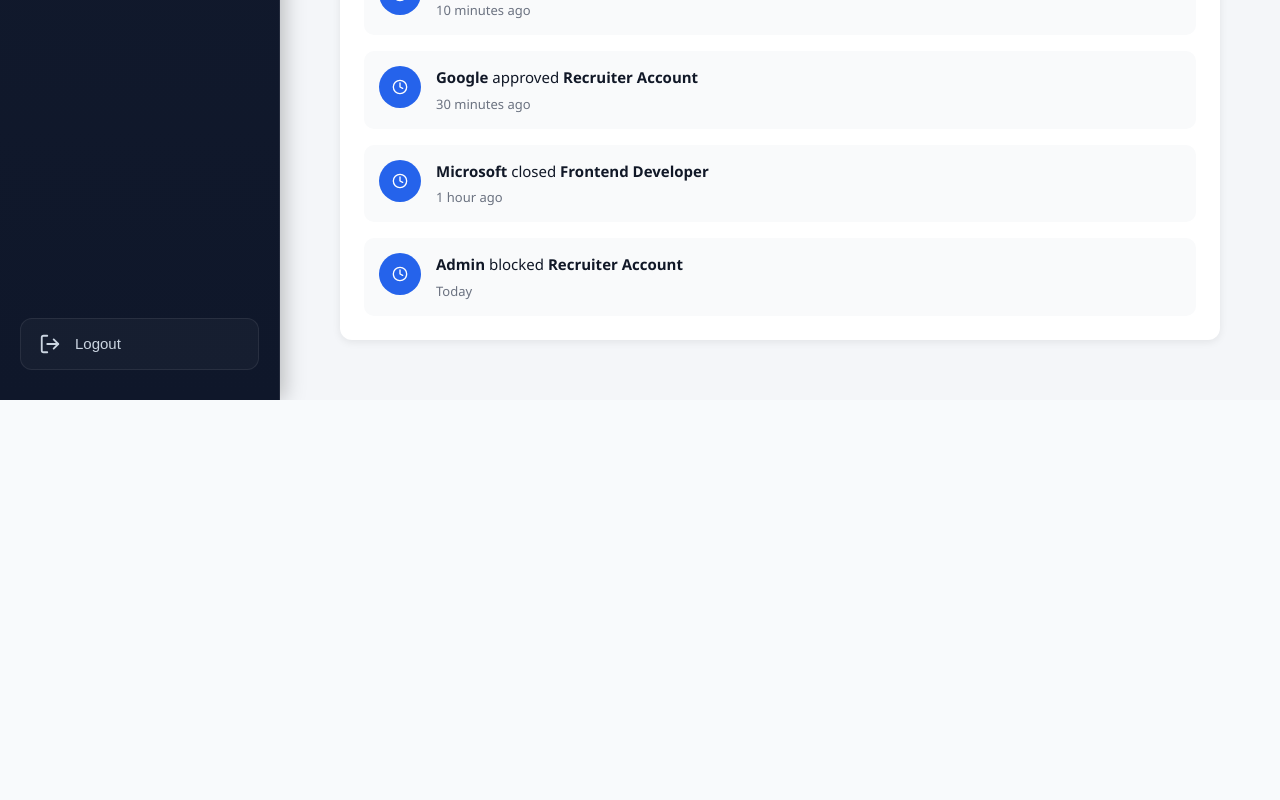
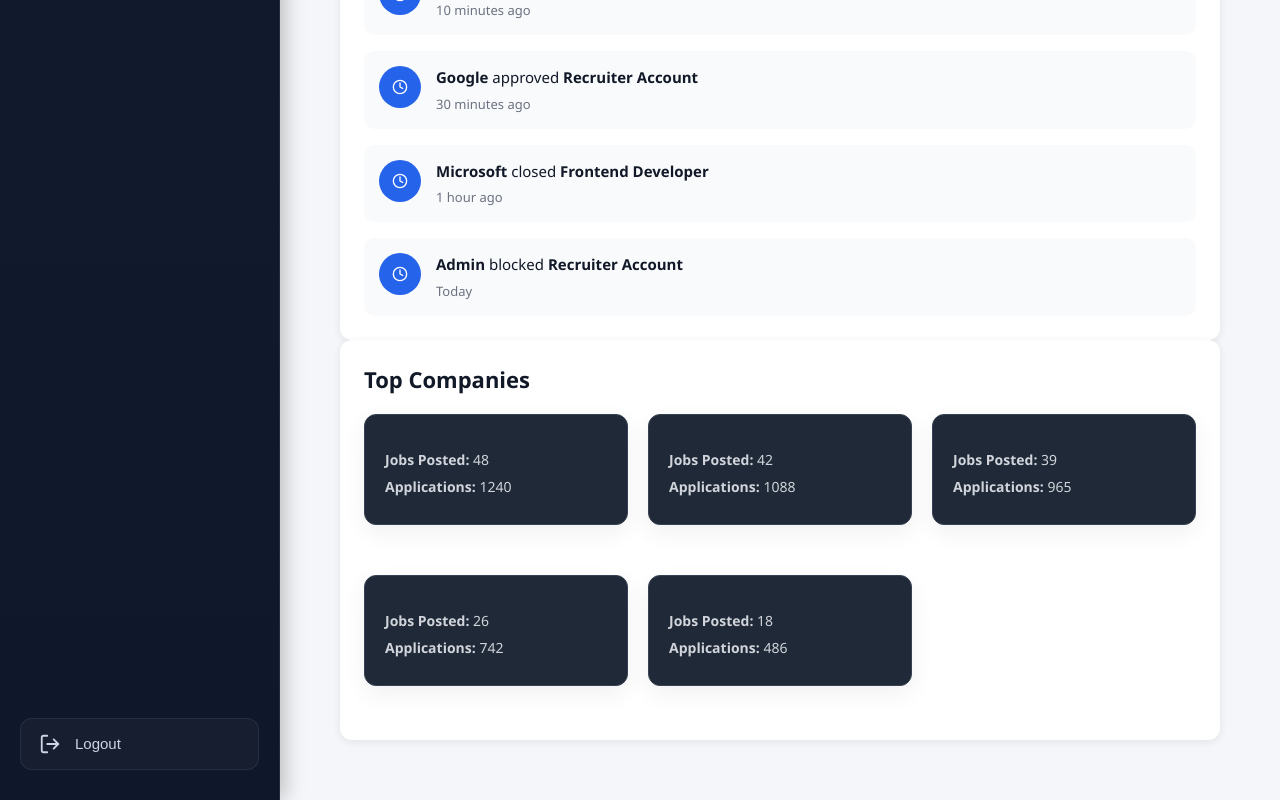
Before and after one commit to hemantbirla/smart-applicant-tracking-system, a React (Vite) app: page /admin/dashboard in a window 1280 px wide. Shown: the part 2010-2810 px from the top of the page. Before the commit the page ends 2410 px from the top, so only its background shows below. Built offline with nearby package versions, Linux system fonts and the light colour scheme; no server answers.

Commit message:
Implement top companies section

```diff
--- a/src/components/admin/TopCompanies.jsx
+++ b/src/components/admin/TopCompanies.jsx
@@ -0,0 +1,38 @@
+import { topCompanies } from "../../constants/adminDashboardData";
+
+const TopCompanies = () => {
+  return (
+    <section className="admin-section">
+      <h2 className="admin-section-title">
+        Top Companies
+      </h2>
+
+      <div className="company-list">
+        {topCompanies.map((company) => (
+          <div
+            key={company.id}
+            className="company-card"
+          >
+            <h3>{company.name}</h3>
+
+            <div className="company-info">
+              <p>
+                <strong>Jobs Posted:</strong>{" "}
+                {company.jobs}
+              </p>
+
+              <p>
+                <strong>
+                  Applications:
+                </strong>{" "}
+                {company.applications}
+              </p>
+            </div>
+          </div>
+        ))}
+      </div>
+    </section>
+  );
+};
+
+export default TopCompanies;
--- a/src/pages/AdminDashboard/AdminDashboard.jsx
+++ b/src/pages/AdminDashboard/AdminDashboard.jsx
@@ -10,6 +10,7 @@ import { recruiterSummary } from "../../constants/adminDashboardData";
 import JobSummary from "../../components/admin/JobSummary";
 import ApplicationSummary from "../../components/admin/ApplicationSummary";
 import RecentActivities from "../../components/admin/RecentActivities";
+import TopCompanies from "../../components/admin/TopCompanies";
 
 const AdminDashboard = () => {
   return (
@@ -23,7 +24,10 @@ const AdminDashboard = () => {
           <JobSummary />
           <ApplicationSummary />
         </div>
-        <RecentActivities />
+        <div className="admin-grid">
+          <RecentActivities />
+          <TopCompanies />
+        </div>
       </div>
     </DashboardLayout>
   );
--- a/src/styles/adminDashboard.css
+++ b/src/styles/adminDashboard.css
@@ -494,3 +494,36 @@
     color: #6b7280;
     font-size: 13px;
 }
+
+/* ===============================
+   Top Companies
+=============================== */
+
+.company-list {
+    display: grid;
+    grid-template-columns: repeat(auto-fit, minmax(220px, 1fr));
+    gap: 20px;
+}
+
+.company-card {
+    background: #1f2937;
+    border-radius: 12px;
+    padding: 20px;
+    transition: 0.3s;
+    border: 1px solid #374151;
+}
+
+.company-card:hover {
+    transform: translateY(-4px);
+}
+
+.company-card h3 {
+    color: #ffffff;
+    margin-bottom: 15px;
+}
+
+.company-info p {
+    color: #d1d5db;
+    margin: 8px 0;
+    font-size: 14px;
+}
```
